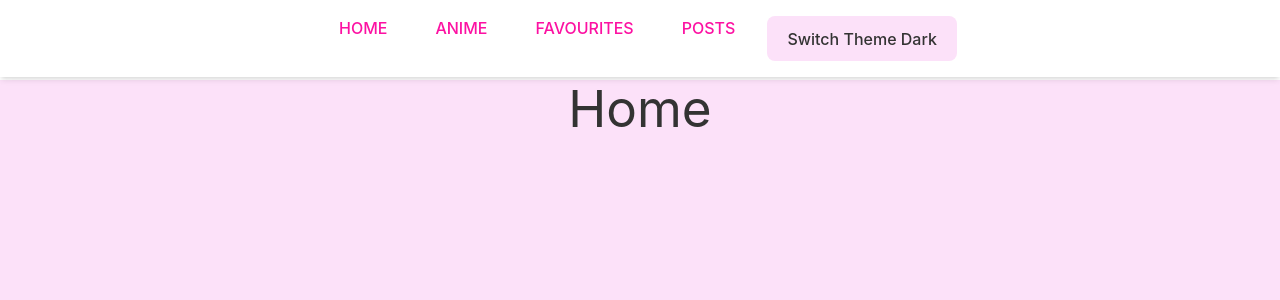
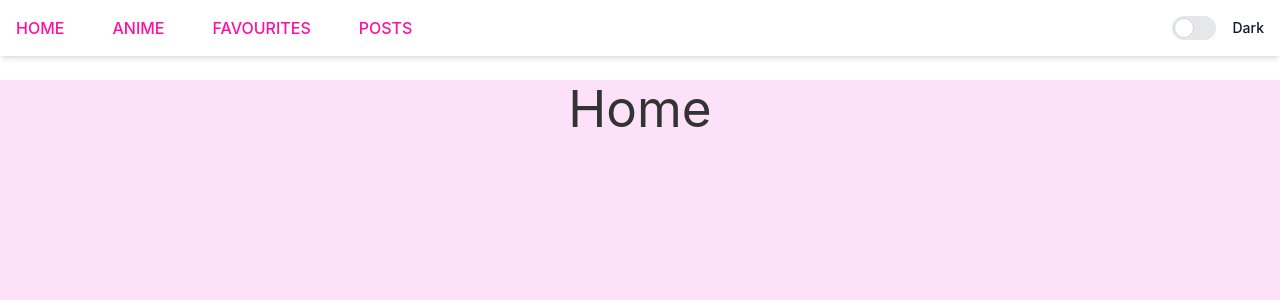
Before and after one commit to DanniPilla/React-Mini-Project, a React (Vite) app in the folder anime-reccs-x2/: page / in a window 1280 px wide. Shown: the top 300 px of the page. Built offline with nearby package versions, Linux system fonts and the light colour scheme; no server answers.

Commit message:
Updated theme button to be a toggle

```diff
--- a/anime-reccs-x2/components/NavBar.jsx
+++ b/anime-reccs-x2/components/NavBar.jsx
@@ -8,14 +8,15 @@
 
 return (
 <nav
-  className="NavBar fixed top-0 w-full  shadow-md bg-white">
+  className="NavBar fixed top-0 w-full  flex justify-between items-center shadow-md bg-white">
   <ul className="flex justify-center space-x-4 py-4">
     <li><NavLink to="/" className="px-4 uppercase hover:text-gray-500" >Home</NavLink></li>
     <li><NavLink to="/anime" className="px-4 uppercase hover:text-gray-500" >Anime</NavLink></li>
     <li><NavLink to="/favourites" className="px-4 uppercase hover:text-gray-500" >Favourites</NavLink></li>
     <li><NavLink to="/posts" className="px-4 uppercase hover:text-gray-500" >Posts</NavLink></li>
-    <li><ThemeSwitcher/></li>
+
   </ul>
+   <ThemeSwitcher/>
 </nav>
 )
 }
--- a/anime-reccs-x2/components/ThemeSwitcher.jsx
+++ b/anime-reccs-x2/components/ThemeSwitcher.jsx
@@ -10,12 +10,19 @@
 
 
     return(
-           <button
-           style={{background: theme.background, color: theme.foreground}}
-           onClick = {toggleTheme}>
-           Switch Theme {darkMode ? "Light" : "Dark"}
+      <label className="inline-flex items-center cursor-pointer">
+  <input type="checkbox"
+   className="sr-only peer"
+   checked={darkMode}
+  onChange={toggleTheme}
+  />
+  <div className="relative w-11 h-6 bg-gray-200 rounded-full peer peer-focus:ring-4 peer-focus:ring-blue-300 dark:peer-focus:ring-blue-800 dark:bg-gray-700 peer-checked:after:translate-x-full rtl:peer-checked:after:-translate-x-full peer-checked:after:border-white after:content-[''] after:absolute after:top-0.5 after:start-[2px] after:bg-white after:border-gray-300 after:border after:rounded-full after:h-5 after:w-5 after:transition-all dark:border-gray-600 peer-checked:bg-blue-600"></div>
+  <span className="px-4 text-sm font-medium text-gray-900 dark:text-gray-300">
+    {darkMode ? "Light" : "Dark"}
+    </span>
+</label>
 
-           </button>
+
     )
 }
 export default ThemeSwitcher
```
